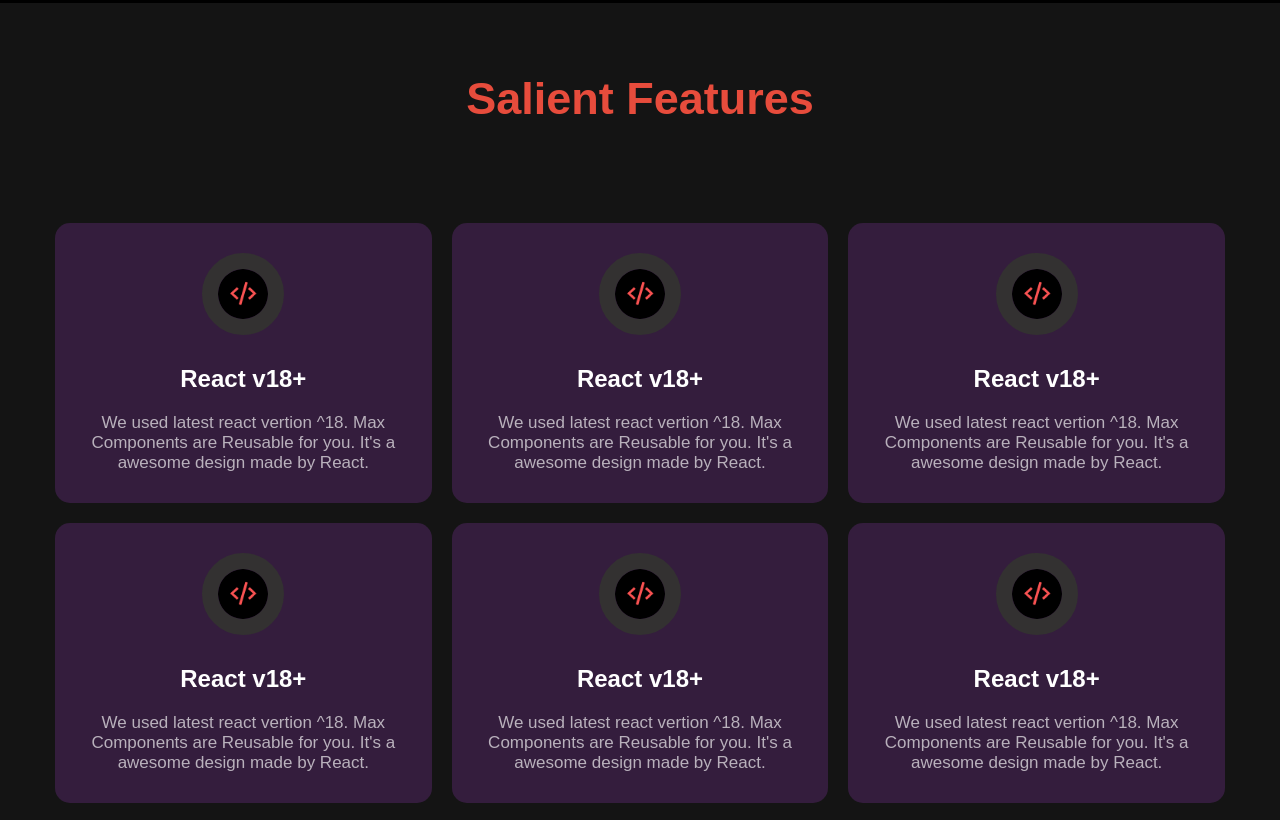
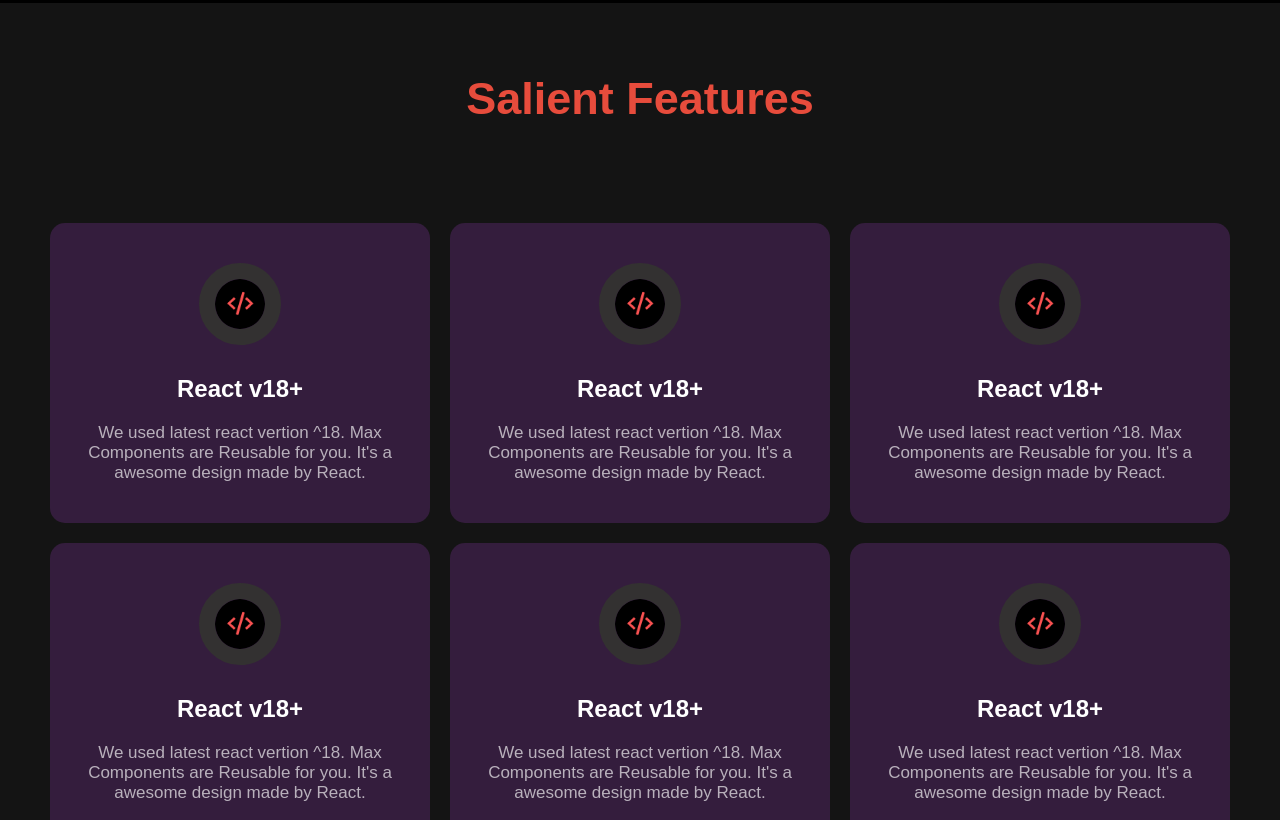
Before and after one commit to Neowaj100/Project-Two, a plain HTML site: page index.html in a window 1280 px wide. Shown: the part 1319-2139 px from the top of the page. Drawn offline with Linux system fonts and the light colour scheme.

Commit message:
Update style.css

```diff
--- a/style.css
+++ b/style.css
@@ -151,10 +151,10 @@
     display: grid;
     grid-template-columns: repeat(3,1fr);
     gap: 20px;
-    padding: 80px 55px;
+    padding: 80px 50px;
 }
 .service-box{
-    height: 280px;
+    height: 300px;
     width: 100%;
     background: #341d3d;
     border-radius: 15px;
```
